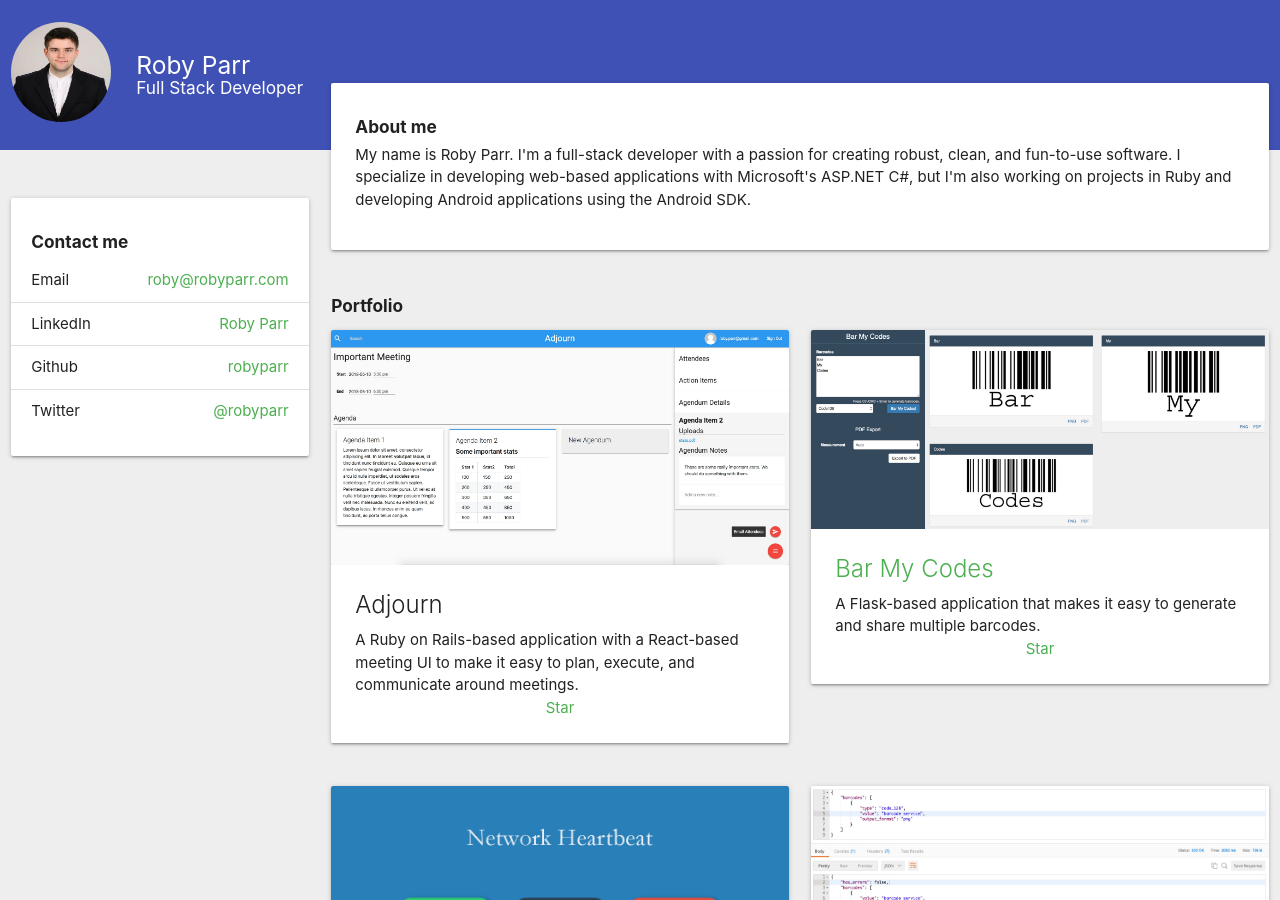
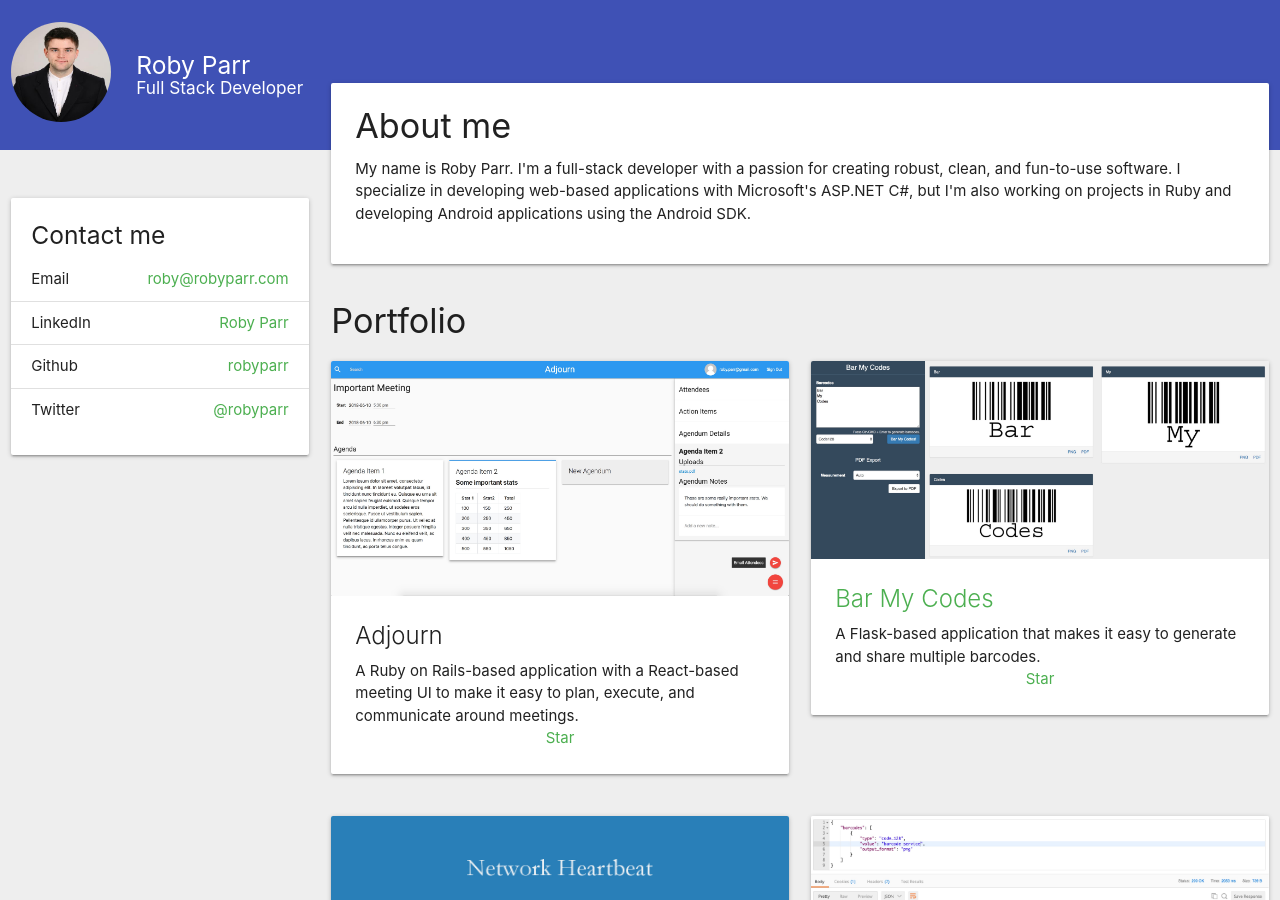
Before and after one commit to robyparr/robyparr, a Jekyll site: the page built from index.html, in a window 1280 px wide and 900 px high. Built offline with Jekyll 4.4.1, drawn with Linux system fonts in a browser that asks for light colours.

Commit message:
Increase page header sizes. They felt too small.

```diff
--- a/_includes/contact-me.html
+++ b/_includes/contact-me.html
@@ -3,9 +3,10 @@
   <div class="col s12">
     <div class="card-panel padding-sides-none">
 
-      <h6 class="bold" style="padding-left: 20px; padding-right: 20px;">
+      <h5 class="margin-top-none"
+          style="padding-left: 20px; padding-right: 20px;">
         Contact me
-      </h6>
+      </h5>
 
       <ul class="collection margin-bottom-none no-border">
         <li class="collection-item">
--- a/index.html
+++ b/index.html
@@ -12,11 +12,11 @@ layout: default
   <div id="mainContent" class="col s12 m7 l9 offset-m5 offset-l3 push-card-down">
 
     <!-- Summary -->
-    <div class="row">
+    <div class="row margin-bottom-none">
       <div class="col s12">
 
         <div class="card-panel">
-          <h6 class="bold">About me</h6>
+          <h4 class="margin-top-none">About me</h4>
           <p class="margin-top-none">
             {{ site.description }}
           </p>
@@ -28,7 +28,7 @@ layout: default
     <!-- Portfolio -->
     <div class="row margin-bottom-none">
       <div class="col s12">
-        <h6 class="bold">Portfolio</h6>
+        <h4>Portfolio</h4>
       </div>
     </div>
 
@@ -37,7 +37,7 @@ layout: default
       <div class="col s12 l6">{%- include barmycodes-card.html -%}</div>
     </div>
 
-    <div class="row">
+    <div class="row margin-bottom-none">
       <div class="col s12 l6">{%- include network-heartbeat-card.html -%}</div>
       <div class="col s12 l6">{%- include barcode-service-card.html -%}</div>
     </div>
@@ -46,7 +46,7 @@ layout: default
     <!-- Skills -->
     <div class="row margin-bottom-none">
       <div class="col s12">
-        <h6 class="bold">Skills</h6>
+        <h4>Skills</h4>
       </div>
     </div>
 
```
